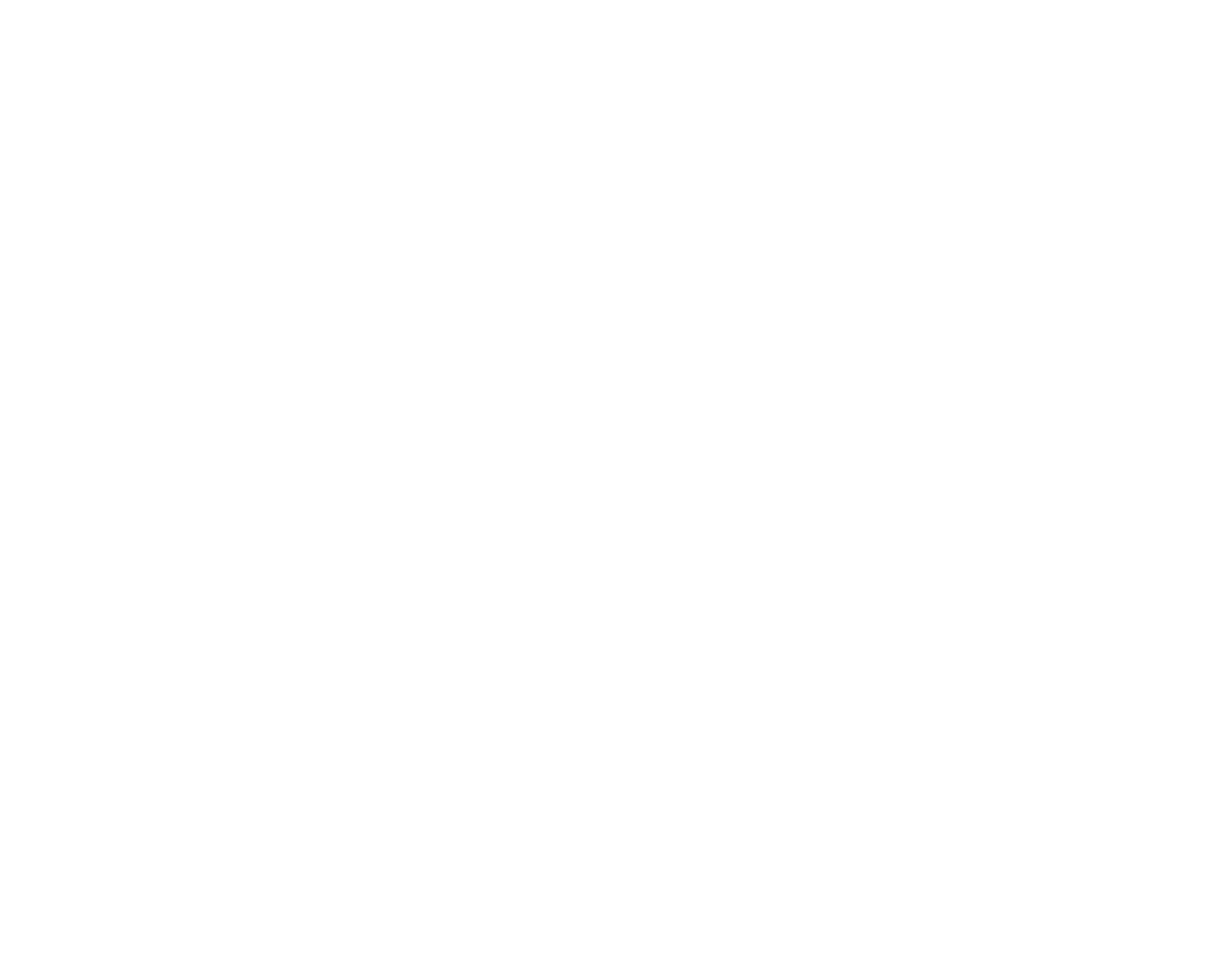
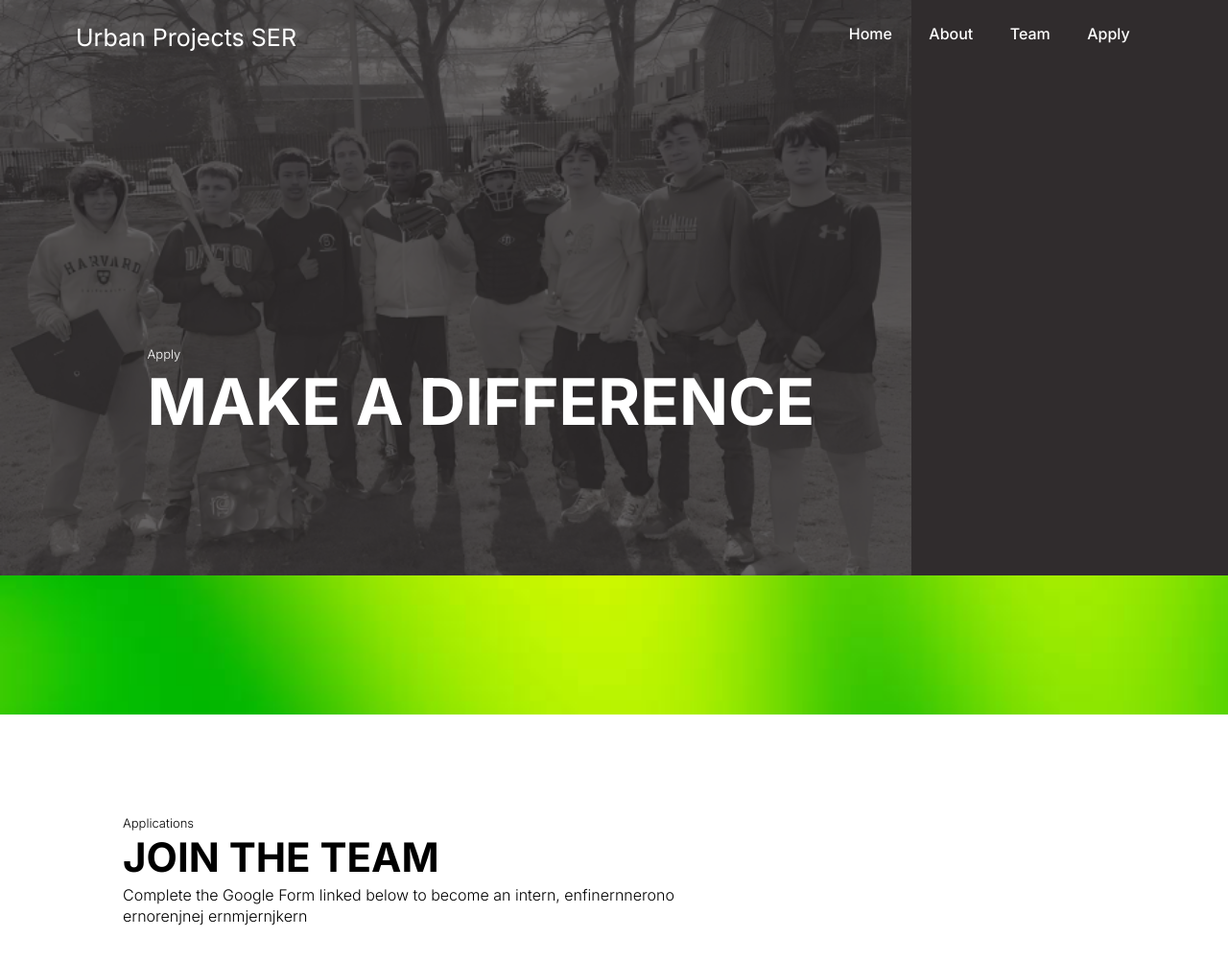
Before and after one commit to chris-archives/urban-projects-ser, a website built with webpack: page src/apply.html in a window 1280 px wide. Shown: the whole page at 96% size. Before the commit the page ends 800 px from the top, so only its background shows below. Built offline with nearby package versions, Linux system fonts and the light colour scheme.

Commit message:
formatted apply page

```diff
--- a/src/apply.html
+++ b/src/apply.html
@@ -4,6 +4,9 @@
     <meta charset="UTF-8">
     <meta name="viewport" content="width=device-width, initial-scale=1.0">
     <title>Document</title>
+    <link rel="preconnect" href="https://fonts.googleapis.com">
+    <link rel="preconnect" href="https://fonts.gstatic.com" crossorigin>
+    <link href="https://fonts.googleapis.com/css2?family=Inter:wght@100..900&display=swap" rel="stylesheet">
 </head>
 <body>
     <aside class="responsive-sidebar">
@@ -31,5 +34,21 @@
               </div>
             </ul>
         </nav>
+
+        <section id="main-section">
+            <img src="images/hero-img.png">
+            <div class="overlay-div"></div>
+            <h6>Apply</h6>
+            <h1>MAKE A DIFFERENCE</h1>
+        </section>
+
+        <section id="apply">
+            <img class="banner" src="images/neon.jpg"/>
+            <div class="text-container">
+                <h6>Applications</h6>
+                <h1>JOIN THE TEAM</h1>
+                <p>Complete the Google Form linked below to become an intern, enfinernnerono ernorenjnej ernmjernjkern</p>
+            </div>
+        </section>
 </body>
 </html>
--- a/src/sass/apply.scss
+++ b/src/sass/apply.scss
@@ -1,2 +1,111 @@
 @import "./utility/_navbar.scss";
 @import "./utility/_reset.scss";
+
+#main-section {
+    height: 600px;
+    background-color: #302c2d;
+
+    img {
+        object-fit: cover !important;
+        position: absolute;
+        height: 600px;
+        width: 950px;
+        left: 0;
+        top: 0;
+        z-index: 2;
+    }
+
+    .overlay-div {
+        position: absolute;
+        height: 600px;
+        width: 950px;
+        left: 0;
+        top: 0;
+        z-index: 3;
+        opacity: 0.7;
+        background-color: #302c2d;
+    }
+
+    h1 {
+        font-size: 67px;
+        font-family: 'Inter';
+        line-height: 1.3em;
+        font-weight: 700;
+        text-transform: uppercase;
+        color: #fff;
+        text-align: left;
+        width: 78vw;
+        position: absolute;
+        left: 12vw;
+        top: 375px;
+        z-index: 4;
+    }
+
+    h6 {
+        position: absolute;
+        left: 12vw;
+        white-space: pre-line;
+        text-overflow: clip;
+        font-family: 'Inter';
+        line-height: 1.4em;
+        font-weight: 300;
+        font-size: 13px;
+        text-transform: none;
+        color: #fff;
+        text-align: left;
+        top: 360px;
+        z-index: 4;
+    }
+}
+
+#apply {
+    .banner {
+        width: 100vw;
+        object-fit: cover;
+        height: 145px;
+    }
+
+    .text-container {
+        margin-top: 100px;
+        width: 45vw;
+
+        h6 {
+            position: relative;
+            white-space: pre-line;
+            text-overflow: clip;
+            font-family: 'Inter';
+            line-height: 1.4em;
+            font-weight: 300;
+            font-size: 13px;
+            text-transform: none;
+            color: #000;
+            text-align: left;
+            left: 10vw;
+        }
+
+        h1 {
+            font-size: 42px;
+            font-family: 'Inter';
+            line-height: 1.3em;
+            font-weight: 700;
+            text-transform: uppercase;
+            color: #000;
+            text-align: left;
+            position: relative;
+            left: 10vw;
+        }
+
+        p {
+            position: relative;
+            text-transform: none;
+            white-space: pre-line;
+            font-family: 'Inter';
+            line-height: 1.4em;
+            font-weight: 300;
+            font-size: 16px;
+            color: #000;
+            left: 10vw;
+            margin-bottom: 35px;
+        }
+    }
+}
```
